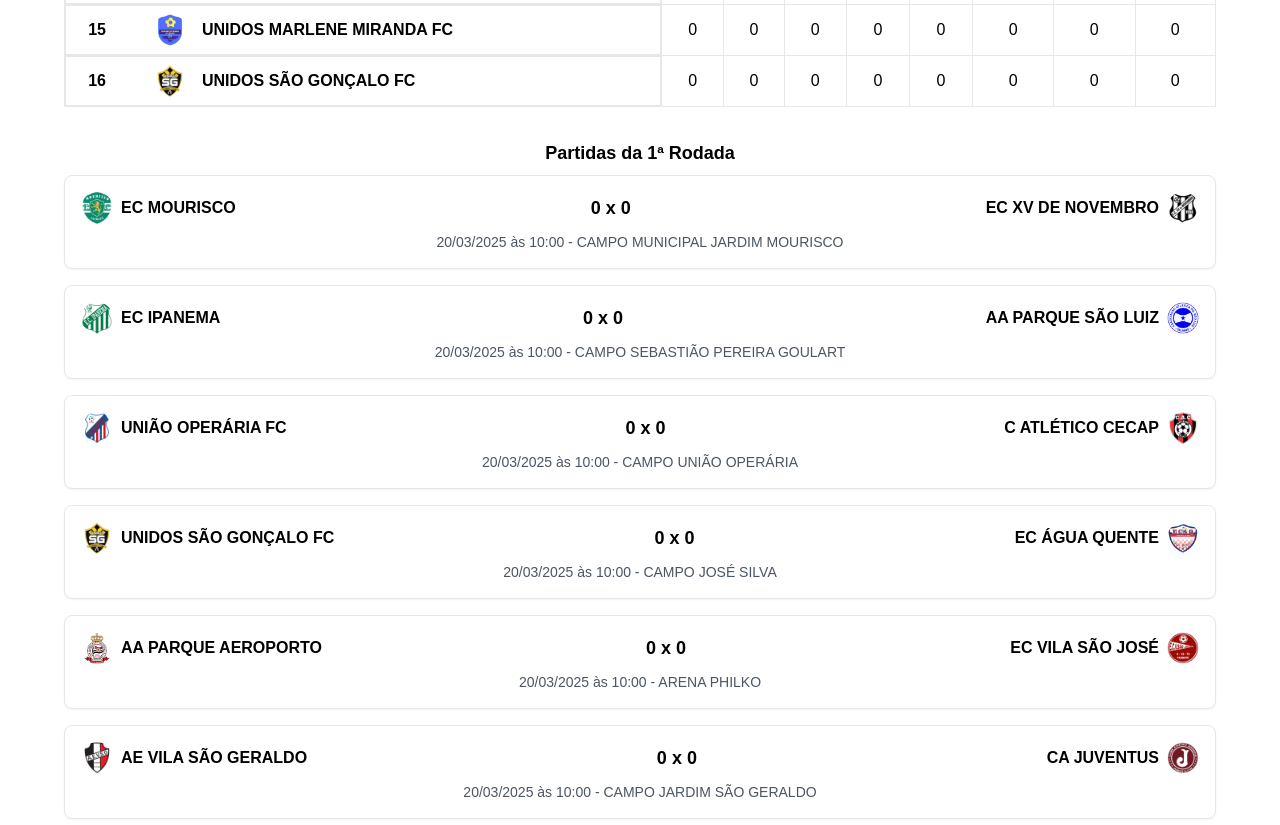
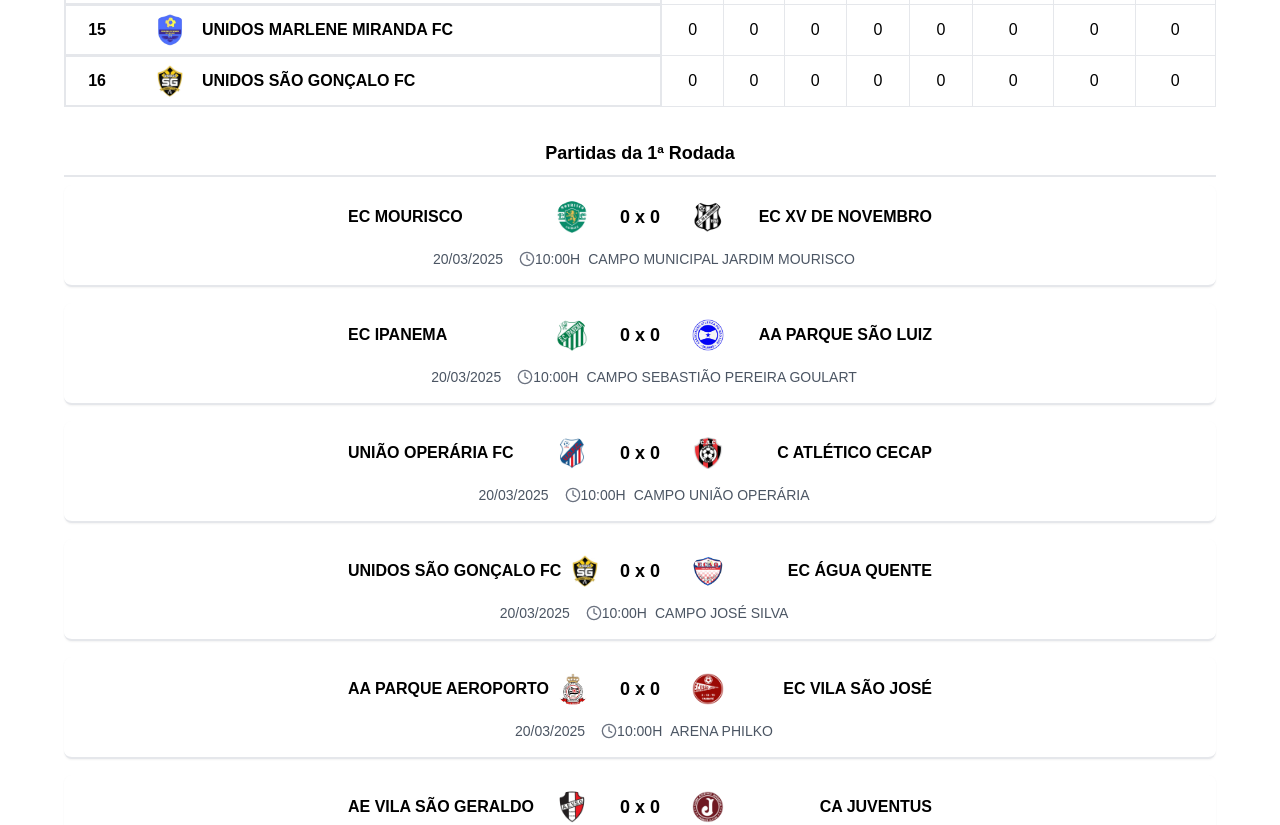
Before and after one commit to bdancost/amateur_football_league, a Next.js app: page /competicoes in a window 1280 px wide. Shown: the part 1500-2325 px from the top of the page. Built offline with nearby package versions, Linux system fonts and the light colour scheme.

Commit message:
Configurando alinhamentos das partidas

```diff
--- a/src/components/PartidasRodada.tsx
+++ b/src/components/PartidasRodada.tsx
@@ -3,6 +3,7 @@
 import Image from 'next/image'
 import { clubes } from '@/lib/clubes'
 import { Partida } from '@/lib/partidasTabela'
+import { Clock } from 'lucide-react'
 
 interface Props {
   partidas: Partida[]
@@ -33,49 +34,59 @@ const PartidasRodada = ({ partidas, rodada }: Props) => {
           return (
             <div
               key={index}
-              className="flex flex-col gap-2 p-4 border rounded-lg shadow-sm bg-white"
+              className="flex flex-col items-center gap-4 p-4 border-b-2 rounded-lg shadow-sm bg-white"
             >
-              <div className="flex items-center justify-between">
+              {/* Mandante, Placar e Visitante em linha */}
+              <div className="flex items-center justify-between gap-8">
                 {/* Mandante */}
-                <div className="flex items-center gap-2">
+                <div className="flex items-center gap-2 w-[240px] justify-between">
+                  <p className="font-bold whitespace-nowrap">
+                    {partida.mandante}
+                  </p>
                   {mandante && (
                     <Image
                       src={mandante.image}
                       alt={mandante.name}
                       width={32}
                       height={32}
-                      className="rounded-full"
+                      className="rounded-full shrink-0"
                     />
                   )}
-                  <div>
-                    <p className="font-bold">{partida.mandante}</p>
-                  </div>
                 </div>
 
                 {/* Placar */}
-                <div className="text-lg font-bold">
+                <div className="text-lg font-bold flex items-center justify-center">
                   {partida.placarMandante} x {partida.placarVisitante}
                 </div>
 
                 {/* Visitante */}
-                <div className="flex items-center gap-2">
-                  <div className="text-right">
-                    <p className="font-bold">{partida.visitante}</p>
-                  </div>
+                <div className="flex items-center gap-6 w-[240px] justify-between">
                   {visitante && (
                     <Image
                       src={visitante.image}
                       alt={visitante.name}
                       width={32}
                       height={32}
-                      className="rounded-full"
+                      className="rounded-full shrink-0"
                     />
                   )}
+                  <p className="font-bold whitespace-nowrap">
+                    {partida.visitante}
+                  </p>
                 </div>
               </div>
 
-              <div className="text-sm text-gray-600 text-center">
-                {partida.data} às {partida.horario} - {partida.local}
+              {/* Alinhamento centralizado de Data, Horário e Local com ícone de Relógio */}
+              <div className="text-sm text-gray-600 text-center flex items-center justify-center gap-2">
+                <div className="flex items-center gap-2">
+                  <span className="mx-2">{partida.data}</span>
+                  <div className="flex items-center">
+                    <Clock size={16} className="text-gray-500" />
+                    <span>{partida.horario}H</span>
+                  </div>
+                </div>
+
+                <span>{partida.local}</span>
               </div>
             </div>
           )
--- a/src/components/TabelaClassificacao.tsx
+++ b/src/components/TabelaClassificacao.tsx
@@ -126,7 +126,7 @@ const TabelaClassificacao = () => {
         </table>
 
         {/* Lista de Partidas da Rodada */}
-        <h3 className="text-lg font-bold mb-2 text-center">
+        <h3 className="text-lg font-bold mb-2 text-center border-b-2 pb-2">
           Partidas da {rodadaSelecionada}ª Rodada
         </h3>
         <PartidasRodada
```
